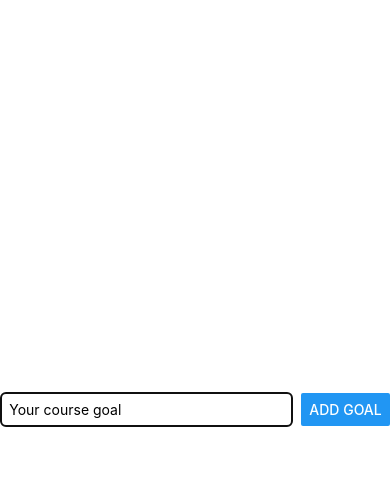
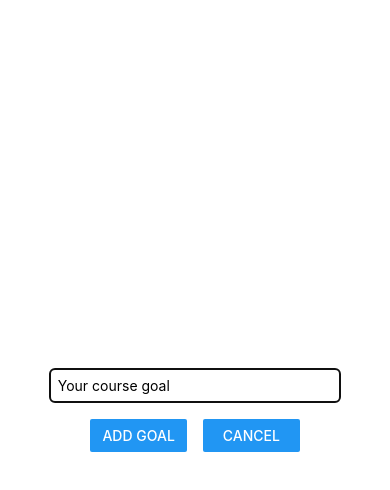
Before and after one commit to Pinetart/React-Native-Max, a React Native app: screen / in a window 390 px wide. Both pictures are taken after a click on the button "ADD NEW GOAL". Shown: the top 490 px of the page. Built offline with nearby package versions, Linux system fonts and the light colour scheme.

Commit message:
Styling the Modal Overlay

```diff
--- a/components/GoalInput.js
+++ b/components/GoalInput.js
@@ -17,6 +17,8 @@ const GoalInput = ({ addGoalHandler, visible }) => {
           onChangeText={goalInputHandler}
           value={enteredGoalText}
         />
+        <View style={styles.buttonContainer}>
+          <View style={styles.button}>
             <Button
               onPress={() => {
                 addGoalHandler(enteredGoalText);
@@ -25,14 +27,19 @@ const GoalInput = ({ addGoalHandler, visible }) => {
               title="Add Goal"
             />
           </View>
+          <View style={styles.button}>
+            <Button onPress={() => {}} title="Cancel" />
+          </View>
+        </View>
+      </View>
     </Modal>
   );
 };
 const styles = StyleSheet.create({
   inputContainer: {
     flex: 1,
-    flexDirection: "row",
-    justifyContent: "space-around",
+    flexDirection: "column",
+    justifyContent: "center",
     alignItems: "center",
     marginBottom: 24,
     borderBottomWidth: 1,
@@ -42,9 +49,17 @@ const styles = StyleSheet.create({
     borderWidth: 1,
     borderColor: "#cccccc",
     width: "75%",
-    marginRight: 8,
     padding: 8,
     borderRadius: 5,
+  },
+  buttonContainer: {
+    flexDirection: "row",
+    marginTop: 16,
+    justifyContent: "center",
+  },
+  button: {
+    width: "50%",
+    marginHorizontal: 8,
   },
 });
 
```
Lines whose indentation alone changed are shown as unchanged.
